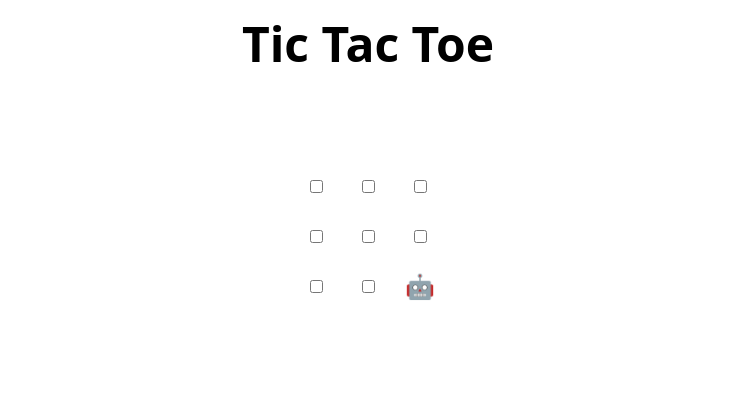
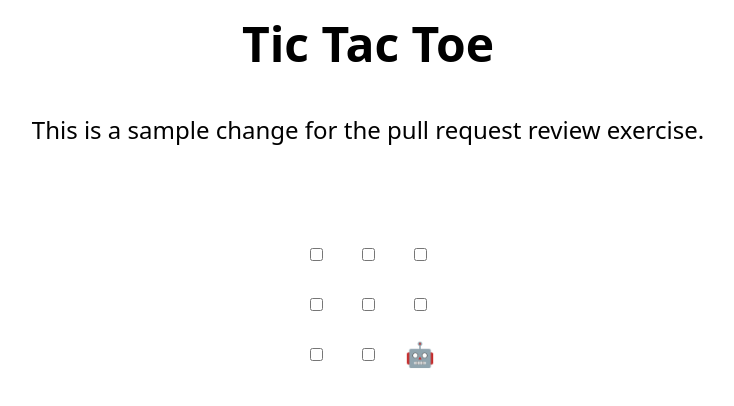
Before and after one commit to jvnteran/skills-review-pull-requests, a plain HTML site: page index.html in a window 1280 px wide. Shown: the whole page, without its empty margins (272-1006 px from the left). Drawn offline with Linux system fonts and the light colour scheme.

Commit message:
Update index.html

```diff
--- a/index.html
+++ b/index.html
@@ -28,7 +28,7 @@
 </style>
 
 <h1>Tic Tac Toe</h1>
-
+<p>This is a sample change for the pull request review exercise.</p>
 <table>
   <tr>
     <td><input type="checkbox" /></td>
```
